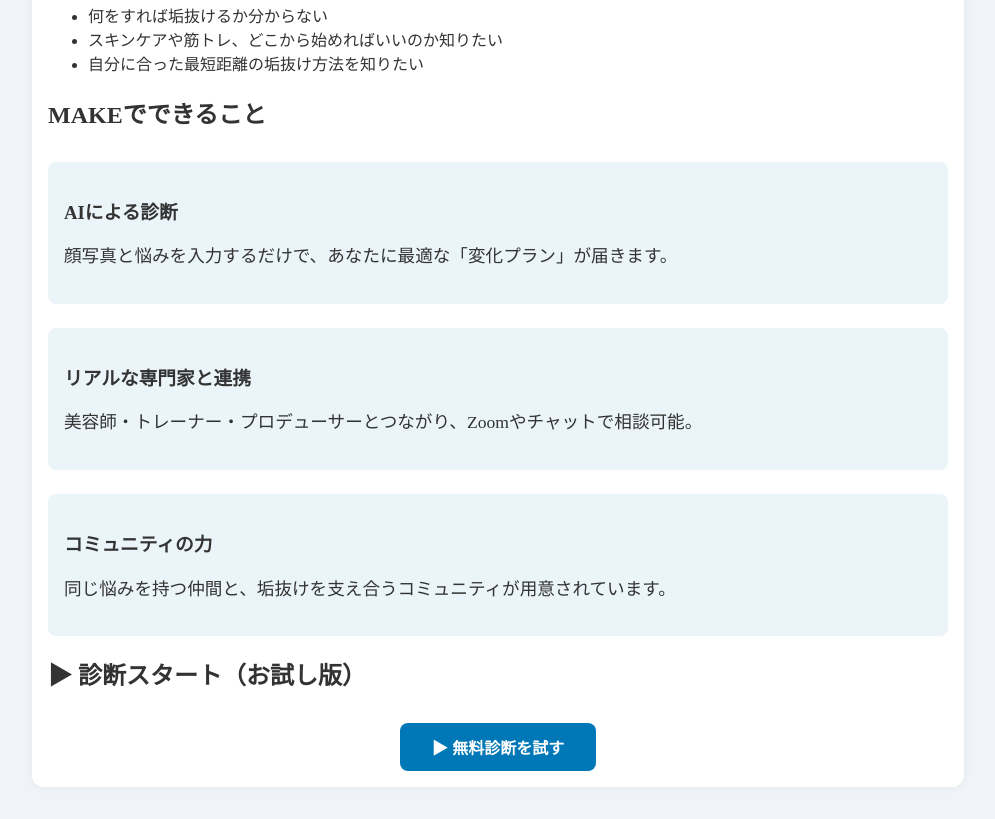
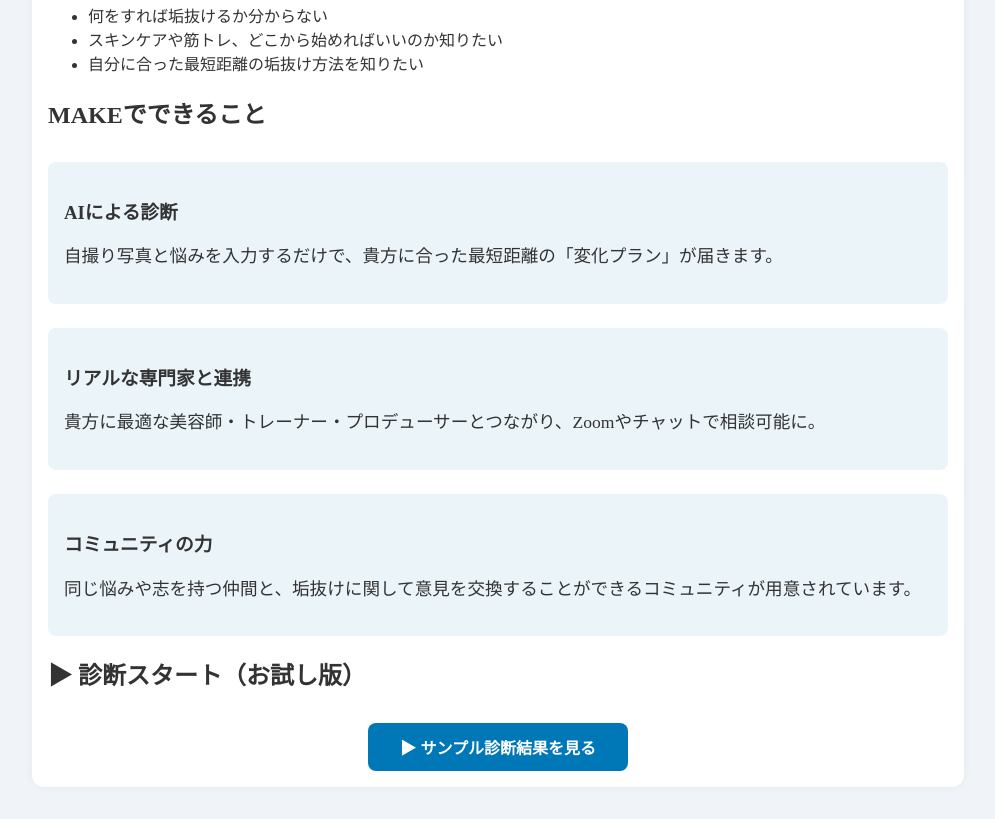
Before and after one commit to Nihonnnokirinn/make-platform, a plain HTML site: page index.html in a window 1280 px wide. Shown: the part 321-1140 px from the top of the page, without its empty margins (142-1137 px from the left). Drawn offline with Linux system fonts and the light colour scheme.

Commit message:
Update index.html

```diff
--- a/index.html
+++ b/index.html
@@ -33,21 +33,21 @@
     <div class="features">
       <div class="feature">
         <h3>AIによる診断</h3>
-        <p>顔写真と悩みを入力するだけで、あなたに最適な「変化プラン」が届きます。</p>
+        <p>自撮り写真と悩みを入力するだけで、貴方に合った最短距離の「変化プラン」が届きます。</p>
       </div>
       <div class="feature">
         <h3>リアルな専門家と連携</h3>
-        <p>美容師・トレーナー・プロデューサーとつながり、Zoomやチャットで相談可能。</p>
+        <p>貴方に最適な美容師・トレーナー・プロデューサーとつながり、Zoomやチャットで相談可能に。</p>
       </div>
       <div class="feature">
         <h3>コミュニティの力</h3>
-        <p>同じ悩みを持つ仲間と、垢抜けを支え合うコミュニティが用意されています。</p>
+        <p>同じ悩みや志を持つ仲間と、垢抜けに関して意見を交換することができるコミュニティが用意されています。</p>
       </div>
     </div>
 
     <h2>▶ 診断スタート（お試し版）</h2>
     <div class="cta">
-      <button onclick="location.href='MAKE_result.html'">▶ 無料診断を試す</button>
+      <button onclick="location.href='MAKE_result.html'">▶ サンプル診断結果を見る</button>
     </div>
   </div>
 </body>
```
